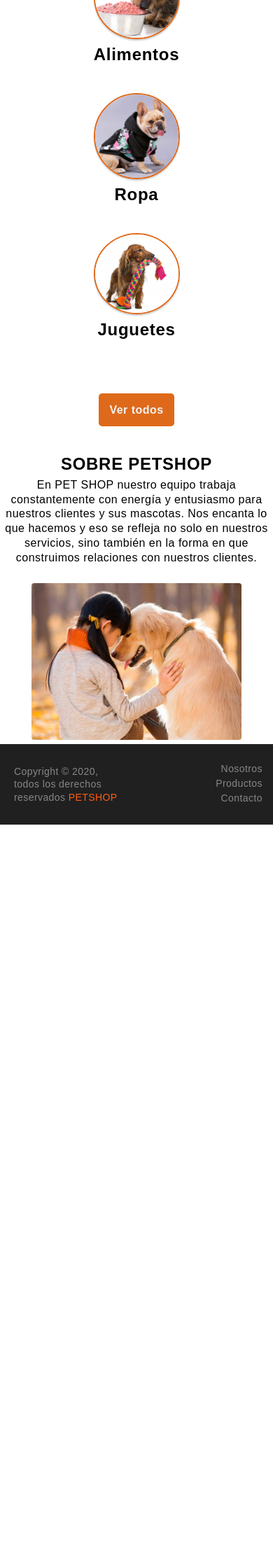
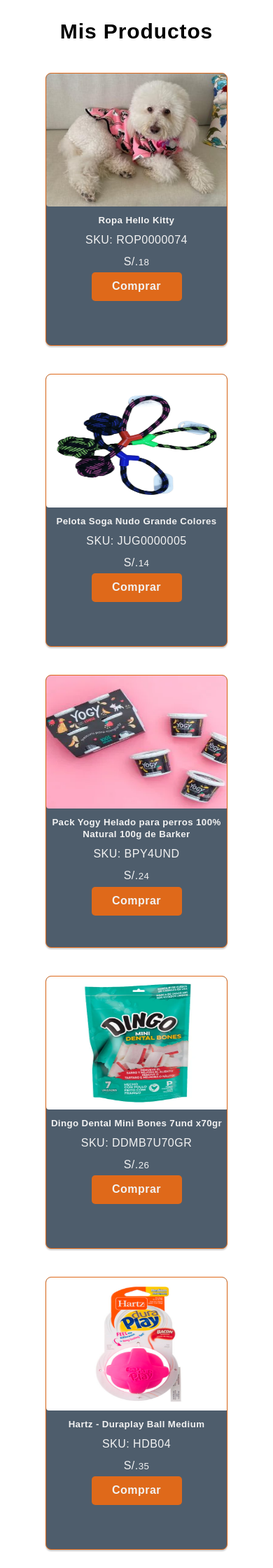
Before and after one commit to EstebxnPG/tienda-tecnologica, a PHP site: page / in a window 390 px wide. Shown: the part 481-2721 px from the top of the page at 70% size. Before the commit the page ends 1659 px from the top, so only its background shows below. Run offline with PHP 8.4, Linux system fonts and the light colour scheme; some libraries are stand-ins or nearby versions.

Commit message:
Index - Base
Se ha terminado el boceto visual del index.html

```diff
--- a/assets/css/style.css
+++ b/assets/css/style.css
@@ -47,10 +46,22 @@ header a{
     color: #cccccc;
     text-decoration: none;
 }
+
+.title-product{
+    color: #000000;
+    text-align: center;
+    margin:0;
+    font-size: 30px;
+    margin-bottom: 20px;
+    margin-top: 20px;
+    font-weight: 600;
+}
+
 .menu{
     width: 95%;
-    max-width: 850px;
+    max-width: 1400px;
     margin: 0 auto;
+    display: flex;
 }
 .logo-nav{
     display: flex;
@@ -482,73 +549,38 @@ main{
 }
 
 
-/*footer*/
-.footer-menu ul {
-    margin: 0px;
-    padding: 0px;
+/* Footer */
+.footer {
+    background: #333;
+    padding: 25px 0;
+    text-align: center;
 }
-.container-footer {
-    max-width: 1140px;
-}
-.copyright-area{
-  background: #202020;
-  padding: 25px 0;
-}
-.copyright-text p {
+
+.footer p {
     margin: 0;
     font-size: 14px;
     color: #878787;
 }
-.copyright-text p a{
+
+.footer p a {
     color: #ff5e14;
     text-decoration: none;
 }
-.footer-menu li {
-  display: inline-block;
-  margin-left: 20px;
-}
-.footer-menu li:hover a{
+
+.footer p a:hover {
     color: #ff5e14;
 }
-.footer-menu li a {
-  font-size: 14px;
-  color: #878787;
-  text-decoration: none;
-}
-.row-footer {
-    display: -ms-flexbox;
-    display: flex;
-    -ms-flex-wrap: wrap;
-    flex-wrap: wrap;
-    margin-right: -15px;
-    margin-left: -15px;
-}
-.text-lg-left {
-    text-align: left !important;
-}
-.text-right {
-    text-align: right !important;
-}
-.col-xl-6 {
-    -ms-flex: 0 0 50%;
-    flex: 0 0 50%;
-    max-width: 50%;
-}
-.d-lg-block {
-    display: block !important;
-}
 
-.col-xl-6{
-	    position: relative;
-    width: 100%;
-    min-height: 1px;
-    padding-right: 15px;
-    padding-left: 15px;
+.container-footer {
+    max-width: 1140px;
+    margin: 0 auto;
+    padding: 0 15px;
 }
 
 *, ::after, ::before {
     box-sizing: border-box;
 }
+
 .container-footer {
     width: 100%;
     padding-right: 15px;
--- a/index.html
+++ b/index.html
@@ -3,13 +3,13 @@
   <head>
     <meta charset="utf-8">
     <meta name="viewport" content="width=device-width, initial-scale=1.0">
-    <title>Pet Shop</title>
+    <title>THETECMENS</title>
     <link href="assets/css/style.css" rel="stylesheet" type="text/css">
   </head>
   <body>
     <header>
       <div class="menu logo-nav">
-        <a href="index.html" class="logo">PETSHOP</a>
+        <a href="index.html" class="logo">THETECMENS</a>
         <label class="menu-icon"><span class="fas fa-bars icomin"></span></label>
         <nav class="navigation">
           <ul>
@@ -26,7 +26,38 @@
               <svg class="bi bi-cart3" width="2em" height="2em" viewBox="0 0 16 16" fill="currentColor" xmlns="http://www.w3.org/2000/svg">
                 <path fill-rule="evenodd" d="M0 1.5A.5.5 0 0 1 .5 1H2a.5.5 0 0 1 .485.379L2.89 3H14.5a.5.5 0 0 1 .49.598l-1 5a.5.5 0 0 1-.465.401l-9.397.472L4.415 11H13a.5.5 0 0 1 0 1H4a.5.5 0 0 1-.491-.408L2.01 3.607 1.61 2H.5a.5.5 0 0 1-.5-.5zM3.102 4l.84 4.479 9.144-.459L13.89 4H3.102zM5 12a2 2 0 1 0 0 4 2 2 0 0 0 0-4zm7 0a2 2 0 1 0 0 4 2 2 0 0 0 0-4zm-7 1a1 1 0 1 0 0 2 1 1 0 0 0 0-2zm7 0a1 1 0 1 0 0 2 1 1 0 0 0 0-2z"/>
               </svg></a>
+
             </li>
+            <header>
+              <div class="menu logo-nav">
+                <a href="index.html" class="logo">THETECMENS</a>
+                <label class="menu-icon"><span class="fas fa-bars icomin"></span></label>
+                <nav class="navigation">
+                  <ul>
+                    <li><a href="nosotros.html">Nosotros</a></li>
+                    <li><a href="productos.html">Categorias</a></li>
+                    <li><a href="contacto.html">Contacto</a></li>
+                    <li class="search-icon">
+                      <input type="search" placeholder="Search">
+                      <label class="icon">
+                        <span class="fas fa-search"></span>
+                      </label>
+                    </li>
+                    <li class="car">
+                      <a href="carrito.html">
+                        <svg class="bi bi-cart3" width="2em" height="2em" viewBox="0 0 16 16" fill="currentColor" xmlns="http://www.w3.org/2000/svg">
+                          <path fill-rule="evenodd" d="M0 1.5A.5.5 0 0 1 .5 1H2a.5.5 0 0 1 .485.379L2.89 3H14.5a.5.5 0 0 1 .49.598l-1 5a.5.5 0 0 1-.465.401l-9.397.472L4.415 11H13a.5.5 0 0 1 0 1H4a.5.5 0 0 1-.491-.408L2.01 3.607 1.61 2H.5a.5.5 0 0 1-.5-.5zM3.102 4l.84 4.479 9.144-.459L13.89 4H3.102zM5 12a2 2 0 1 0 0 4 2 2 0 0 0 0-4zm7 0a2 2 0 1 0 0 4 2 2 0 0 0 0-4zm-7 1a1 1 0 1 0 0 2 1 1 0 0 0 0-2zm7 0a1 1 0 1 0 0 2 1 1 0 0 0 0-2z"/>
+                        </svg>
+                      </a>
+                    </li>
+                    <li class="auth-buttons">
+                      <a href="login.html" class="btn login-btn">Login</a>
+                      <a href="registro.html" class="btn register-btn">Registro</a>
+                    </li>
+                  </ul>
+                </nav>
+              </div>
+            </header>
           </ul>
         </nav>
       </div>
@@ -34,72 +65,97 @@
 
 <div class="slider">
   <ul>
-    <li><img src="assets\img\slide1.jpg" alt="..."></li>
+    <li><img src="assets\img\slide1.avif" alt="..."></li>
     <li><img src="assets\img\slide2.jpg" alt="..."></li>
-    <li><img src="assets\img\slide3.jpg" alt="..."></li>
+    <li><img src="assets\img\slide3.png" alt="..."></li>
   </ul>
 </div>
 
+<div class="modal" id="modal">
+          <div class="modal-content">
+            <img src="" alt="" class="modal-img" id="modal-img">
+          </div>
+          <div class="modal-boton" id="modal-boton">X</div>
+        </div>
+        <h1 class="title-product">Mis Productos</h1>
+        <div class="container-productos" id="lista-productos">
 
-  <div class="container-index">
+          <div class="card">
+            <img src="assets/img/ropa1.jpeg" class="card-img">
+            <h5>Ropa Hello Kitty</h5>
+            <p>SKU: ROP0000074</p>
+            <p>S/.<small class="precio">18</small></p>
+            <a href="#" class="button agregar-carrito" data-id="1">Comprar</a>
+          </div>
 
-    <div class="container-circulos">
-      <div class="container-imagen">
-        <img src="assets/img/alimentos.jpg" class="circulo">
-        <h2>Alimentos</h2>
-      </div>
-      <div class="container-imagen">
-        <img src="assets/img/ropa.jpg" class="circulo">
-        <h2>Ropa</h2>
-      </div>
-      <div class="container-imagen">
-        <img src="assets/img/juguetes.jpg" class="circulo">
-        <h2>Juguetes</h2>
-      </div>
-    </div>
+          <div class="card">
+            <img src="assets/img/juguete1.png" class="card-img">
+            <h5>Pelota Soga Nudo Grande Colores</h5>
+            <p>SKU: JUG0000005</p>
+            <p>S/.<small class="precio">14</small></p>
+            <a href="#" class="button agregar-carrito" data-id="2">Comprar</a>
+          </div>
 
-    <div class="ver-todo"><a class="button" href="productos.html">Ver todos</a></div>
+          <div class="card">
+            <img src="assets/img/alimento1.webp" class="card-img">
+            <h5>Pack Yogy Helado para perros 100% Natural 100g de Barker</h5>
+            <p>SKU: BPY4UND</p>
+            <p>S/.<small class="precio">24</small></p>
+            <a href="#" class="button agregar-carrito" data-id="3">Comprar</a>
+          </div>
 
-    <div class="contenedor-columna">
-      <div class="columna1">
-        <h2>SOBRE PETSHOP </h2>
-        <p>En PET SHOP nuestro equipo trabaja constantemente con energía y entusiasmo para nuestros clientes y sus mascotas. Nos encanta lo que hacemos y eso se refleja no solo en nuestros servicios, sino también en la forma en que construimos relaciones con nuestros clientes.</p>
-      </div>
-      <div class="columna2">
-        <img src="assets/img/index.png">
-      </div>
-    </div>
+          <div class="card">
+            <img src="assets/img/alimento2.webp" class="card-img">
+            <h5>Dingo Dental Mini Bones 7und x70gr</h5>
+            <p>SKU: DDMB7U70GR</p>
+            <p>S/.<small class="precio">26</small></p>
+            <a href="#" class="button agregar-carrito" data-id="4">Comprar</a>
+          </div>
 
-  </div>
+          <div class="card">
+            <img src="assets/img/juguete3.webp" class="card-img">
+            <h5>Hartz - Duraplay Ball Medium</h5>
+            <p>SKU: HDB04</p>
+            <p>S/.<small class="precio">35</small></p>
+            <a href="#" class="button agregar-carrito" data-id="5">Comprar</a>
+          </div>
 
+          <div class="card">
+            <img src="assets/img/ropa2.jpeg" class="card-img">
+            <h5>Ropa Avengers</h5>
+            <p>SKU: ROP0000023</p>
+            <p>S/.<small class="precio">21</small></p>
+            <a href="#" class="button agregar-carrito" data-id="6">Comprar</a>
+          </div>
 
-  <footer class="footer-section">
-    <div class="copyright-area">
-        <div class="container-footer">
-            <div class="row-footer">
-                <div class="col-xl-6 col-lg-6 text-center text-lg-left">
-                    <div class="copyright-text">
-                        <p>Copyright &copy; 2020, todos los derechos reservados <a href="index.html">PETSHOP</a></p>
-                    </div>
-                </div>
-                <div class="col-xl-6 col-lg-6 d-none d-lg-block text-right">
-                    <div class="footer-menu">
-                        <ul>
-                            <li><a href="nosotros.html">Nosotros</a></li>
-                            <li><a href="productos.html">Productos</a></li>
-                            <li><a href="contacto.html">Contacto</a></li>
-                        </ul>
-                    </div>
-                </div>
-            </div>
+          <div class="card">
+            <img src="assets/img/juguete2.webp" class="card-img">
+            <h5>Animal Planet Juguete P/Mascota Medium</h5>
+            <p>SKU: AP-D794-011</p>
+            <p>S/.<small class="precio">29</small></p>
+            <a href="#" class="button agregar-carrito" data-id="7">Comprar</a>
+          </div>
+
+          <div class="card">
+            <img src="assets/img/ropa3.webp" class="card-img">
+            <h5>Hoodie Hotdogz Mr. Charlie</h5>
+            <p>SKU: HTD-TSH023-1</p>
+            <p>S/.<small class="precio">90</small></p>
+            <a href="#" class="button agregar-carrito" data-id="8">Comprar</a>
+          </div>
+
         </div>
-    </div>
-  </footer>
 
+        <footer class="footer">
+          <div class="container-footer">
+              <p>&copy; 2025, todos los derechos reservados <a href="index.html">THETECMENS</a></p>
+          </div>
+      </footer>
 
     <script src="https://kit.fontawesome.com/a076d05399.js"></script>
     <script  src="https://code.jquery.com/jquery-3.4.1.js"></script>
     <script src="https://cdn.jsdelivr.net/npm/sweetalert2@10"></script>
     <script  src="assets/js/scripts.js"></script>
+
 </body>
 </html>
```
Also changed, not shown: other parts of assets/css/style.css (+72 -18 lines), productos.html (+0 -75 lines), assets/img/slide1.avif (added), assets/img/slide1.jpg (deleted), assets/img/slide3.jpg (deleted), 2 other files. Lines whose indentation alone changed are shown as unchanged.
